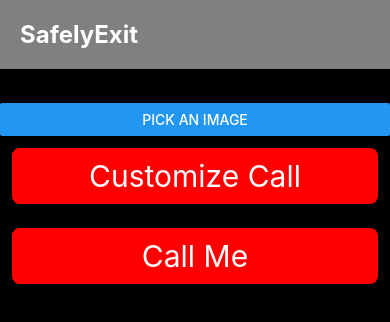
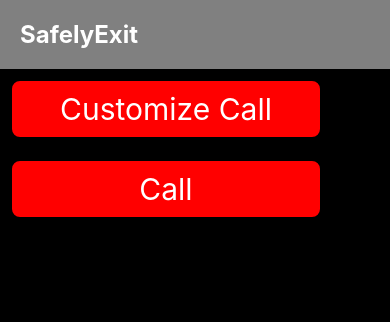
Before and after one commit to KacysGit/SafeExit, a React Native app: screen / in a window 390 px wide. Shown: the top 322 px of the page. Built offline with nearby package versions, Linux system fonts and the light colour scheme.

Commit message:
refactored and added a backbutton

```diff
--- a/App.js
+++ b/App.js
@@ -1,58 +1,49 @@
-import React from "react";
-import { View, StyleSheet, TouchableOpacity, Text } from "react-native";
-import CustomizeCall from "./Views/customizeCall";
-import Header from "./components/header";
+import React from 'react';
+import { View, StyleSheet, TouchableOpacity, Text } from 'react-native';
+import useAppState from './hooks/useAppState'; // Custom hook for managing app state
+
+import CustomizeCall from './Views/customizeCall';
 import FakeCallScreen from './Views/FakeCallScreen';
-import AnswerCallScreen from './Views/AnswerCallScreen'; // Make sure this path is correct
+import AnswerCallScreen from './Views/AnswerCallScreen';
+import Header from './components/header';
 
 export default function App() {
-  const [showFakeCall, setShowFakeCall] = React.useState(false);
-  const [showAnswerCall, setShowAnswerCall] = React.useState(false);
-  const [callerInfo, setCallerInfo] = React.useState({
-    name: 'Unknown',
-    phoneNumber: '+1 214-519-7328',
-    image: require('./assets/sunset.jpg'),
-  });
+  const {
+    showFakeCall,
+    setShowFakeCall, // Destructure this setter
+    showAnswerCall,
+    setShowAnswerCall, // Destructure this setter
+    showCustomizeCall,
+    setShowCustomizeCall, // Destructure this setter
+    callerInfo,
+    setCallerInfo,
+    toggleFakeCall,
+    toggleAnswerCall,
+    toggleCustomizeCall,
+  } = useAppState();
 
-
-  // Define a function to handle the call accept action
-  const handleAcceptCall = (caller) => {
-    setShowFakeCall(false); // Hide the fake call screen
-    setShowAnswerCall(true); // Show the answer call screen
-    // You can pass the caller name to the AnswerCallScreen if needed
-  };
-
-  // Function to initiate a fake call
-  const initiateFakeCall = () => {
-    setShowFakeCall(true);
+  const resetToHomeScreen = () => {
+    setShowFakeCall(false);
+    setShowAnswerCall(false);
+    setShowCustomizeCall(false);
   };
 
   return (
     <View style={styles.container}>
-      {showFakeCall ? (
-        <FakeCallScreen
-          onHangUp={() => setShowFakeCall(false)}
-          onAccept={handleAcceptCall}
-          callerName={callerInfo.name || 'Unknown'} // Fallback to 'Unknown' if name is empty
-          callerNumber={callerInfo.phoneNumber || '+1 214-519-7328'} // Fallback to default number if phoneNumber is empty
-          callerImage={callerInfo.image}
-        />
-
+      {showCustomizeCall ? (
+        <CustomizeCall onCustomize={setCallerInfo} onBack={() => toggleCustomizeCall(false)} />
       ) : showAnswerCall ? (
-        <AnswerCallScreen
-          callerName={callerInfo.name || 'Unknown'} // Fallback to 'Unknown' if name is empty
-          onHangUp={() => setShowAnswerCall(false)}
-        />
+        <AnswerCallScreen callerInfo={callerInfo} onHangUp={resetToHomeScreen} />
+      ) : showFakeCall ? (
+        <FakeCallScreen callerInfo={callerInfo} onHangUp={() => toggleFakeCall(false)} onAccept={() => toggleAnswerCall(true)} />
       ) : (
         <>
           <Header />
-          <CustomizeCall onCustomize={(info) => setCallerInfo(info)} />
-
-          <TouchableOpacity
-            style={styles.button}
-            onPress={initiateFakeCall} // Updated to use initiateFakeCall function
-          >
-            <Text style={styles.buttonText}>Call Me</Text>
+          <TouchableOpacity style={styles.button} onPress={() => toggleCustomizeCall(true)}>
+            <Text style={styles.buttonText}>Customize Call</Text>
+          </TouchableOpacity>
+          <TouchableOpacity style={styles.button} onPress={() => toggleFakeCall(true)}>
+            <Text style={styles.buttonText}>Call</Text>
           </TouchableOpacity>
         </>
       )}
@@ -68,11 +59,13 @@ const styles = StyleSheet.create({
   },
   button: {
     margin: 10,
+    alignContent: "center",
     padding: 10,
     borderWidth: 2,
     borderRadius: 10,
     alignSelf: "stretch",
     backgroundColor: "red",
+    width: '80%'
   },
   buttonText: {
     fontSize: 30,
--- a/Views/FakeCallScreen.js
+++ b/Views/FakeCallScreen.js
@@ -3,7 +3,7 @@ import { View, Text, StyleSheet, TouchableOpacity, Image } from 'react-native';
 import { Ionicons } from '@expo/vector-icons'; // If you're using Expo or ensure you have the equivalent in your project
 import RotatedHangUpIcon from '../components/RotatedHangupIcon';
 
-const FakeCallScreen = ({ onHangUp, onAccept, callerName, callerNumber, callerImage }) => {
+const FakeCallScreen = ({ callerInfo, onHangUp, onAccept }) => {
   const [currentTime, setCurrentTime] = useState('');
 
   useEffect(() => {
@@ -17,10 +17,10 @@ const FakeCallScreen = ({ onHangUp, onAccept, callerName, callerNumber, callerIm
   return (
     <View style={styles.fullScreen}>
       <View style={styles.topContainer}>
-        <Image source={callerImage} style={styles.callerImage} />
-        <Text style={styles.smollNotice}> Incoming call</Text>
-        <Text style={styles.callerName}>{callerName}</Text>
-        <Text style={styles.smollNotice}> Mobile {callerNumber}</Text>
+        <Image source={callerInfo.image} style={styles.callerImage} />
+        <Text style={styles.smollNotice}>Incoming call</Text>
+        <Text style={styles.callerName}>{callerInfo.name}</Text>
+        <Text style={styles.smollNotice}>Mobile {callerInfo.phoneNumber}</Text>
       </View>
       <View style={styles.middleContainer}>
         <Text style={styles.time}>{currentTime}</Text>
--- a/Views/customizeCall.js
+++ b/Views/customizeCall.js
@@ -13,21 +13,22 @@ import {
     Button,
     TouchableOpacity
 } from "react-native";
+import BackButton from "../components/backButton";
+import Header from "../components/header";
 
-export default function CustomizeCall({ onCustomize }) {
+export default function CustomizeCall({ onCustomize, onBack }) {
   const [name, setName] = useState('');
   const [phoneNumber, setPhoneNumber] = useState('');
   const [image, setImage] = useState(require('../assets/sunset.jpg')); // Default image
 
   const handleCustomize = () => {
-        console.log('Customize button clicked', { name, phoneNumber, image }); // Add this line to log the state values
+    // Assuming you want to keep the default image if not changed
     onCustomize({
-          name,
-          phoneNumber,
-          image,
+      name: name || 'Unknown',
+      phoneNumber: phoneNumber || '(469) 735-1438',
+      image: image // Or a logic to check if image was changed
     });
   };
-
 
     const handleImagePick = () => {
       // Implement the logic to pick an image and update the state
@@ -37,6 +38,7 @@ export default function CustomizeCall({ onCustomize }) {
 
     return (
       <View>
+        <Header />
         <TextInput
         placeholder="Name"
         value={name}
@@ -60,6 +62,7 @@ export default function CustomizeCall({ onCustomize }) {
         <TouchableOpacity style={style.button} onPress={handleCustomize}>
           <Text style={style.buttonText}>Customize Call</Text>
         </TouchableOpacity>
+        <BackButton onPress={onBack} />
       </View>
     );
   }
--- /dev/null
+++ b/components/backButton.js
@@ -0,0 +1,28 @@
+import React from 'react';
+import { TouchableOpacity, Text, StyleSheet } from 'react-native';
+import { Ionicons } from '@expo/vector-icons'; // Ensure you have the expo vector icons installed
+
+const BackButton = ({ onPress }) => {
+  return (
+    <TouchableOpacity style={styles.button} onPress={onPress}>
+      <Ionicons name="arrow-back" size={24} color="white" />
+    </TouchableOpacity>
+  );
+};
+
+const styles = StyleSheet.create({
+  button: {
+    padding: 10,
+    borderWidth: 2,
+    borderRadius: 10,
+    backgroundColor: "red",
+    justifyContent: 'center',
+    alignItems: 'center',
+    width: 50, // Set a specific size for the button
+    height: 50, // Set a specific size for the button
+    marginLeft: 10, // Keep some space from the left edge
+    marginTop: 10, // Keep some space from the top of the content area
+  },
+});
+
+export default BackButton;
--- /dev/null
+++ b/hooks/useAppState.js
@@ -0,0 +1,33 @@
+import { useState } from 'react';
+
+const useAppState = () => {
+  const [showFakeCall, setShowFakeCall] = useState(false);
+  const [showAnswerCall, setShowAnswerCall] = useState(false);
+  const [showCustomizeCall, setShowCustomizeCall] = useState(false);
+  const [callerInfo, setCallerInfo] = useState({
+    name: 'Unknown',
+    phoneNumber: '(469) 735-1438',
+    image: require('../assets/sunset.jpg'), // Replace with your default image path
+  });
+
+  const toggleFakeCall = (value) => setShowFakeCall(value);
+  const toggleAnswerCall = (value) => setShowAnswerCall(value);
+  const toggleCustomizeCall = (value) => setShowCustomizeCall(value);
+
+  // Add the following setters to the return statement if not already added
+  return {
+    showFakeCall,
+    setShowFakeCall, // Ensure this setter is returned
+    showAnswerCall,
+    setShowAnswerCall, // Ensure this setter is returned
+    showCustomizeCall,
+    setShowCustomizeCall, // Ensure this setter is returned
+    callerInfo,
+    setCallerInfo,
+    toggleFakeCall,
+    toggleAnswerCall,
+    toggleCustomizeCall,
+  };
+};
+
+export default useAppState;
```
Lines whose indentation alone changed are shown as unchanged.
